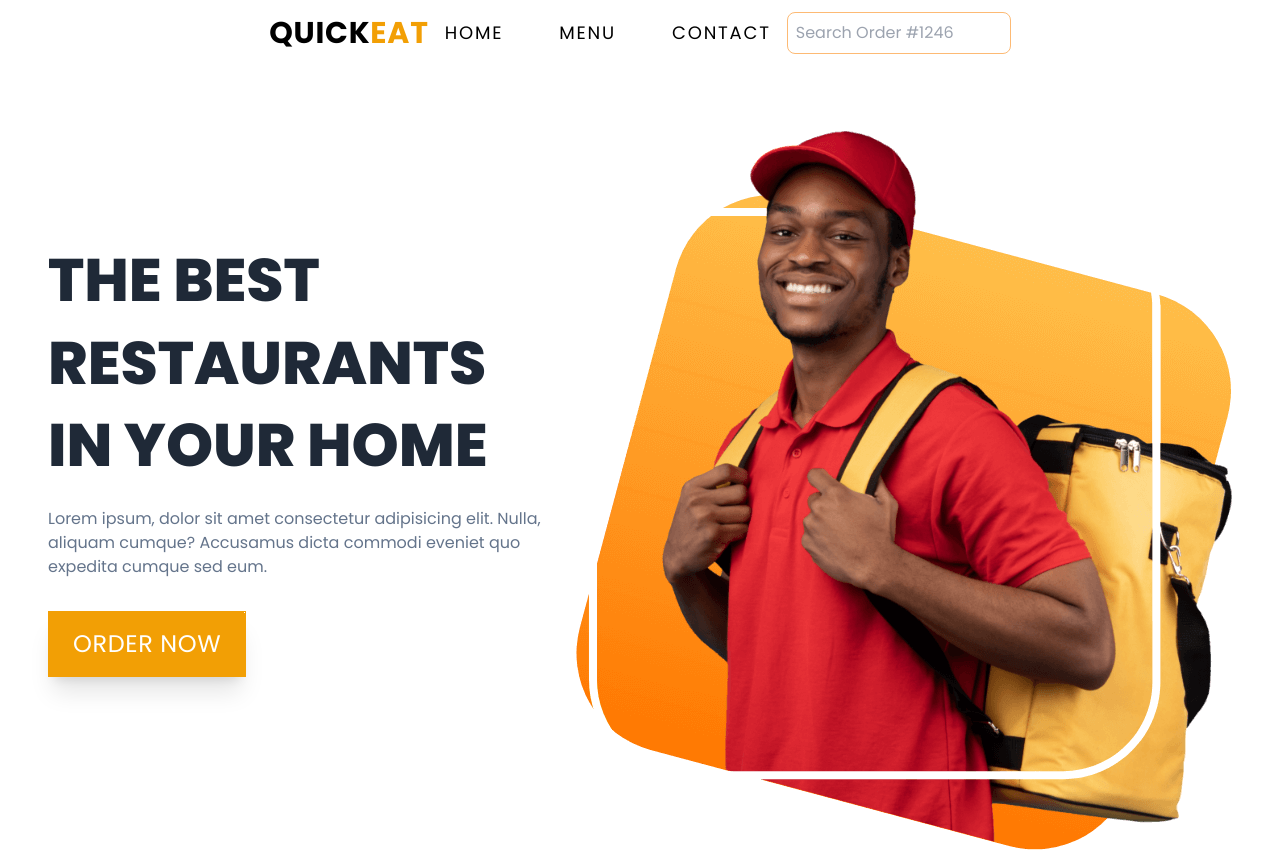
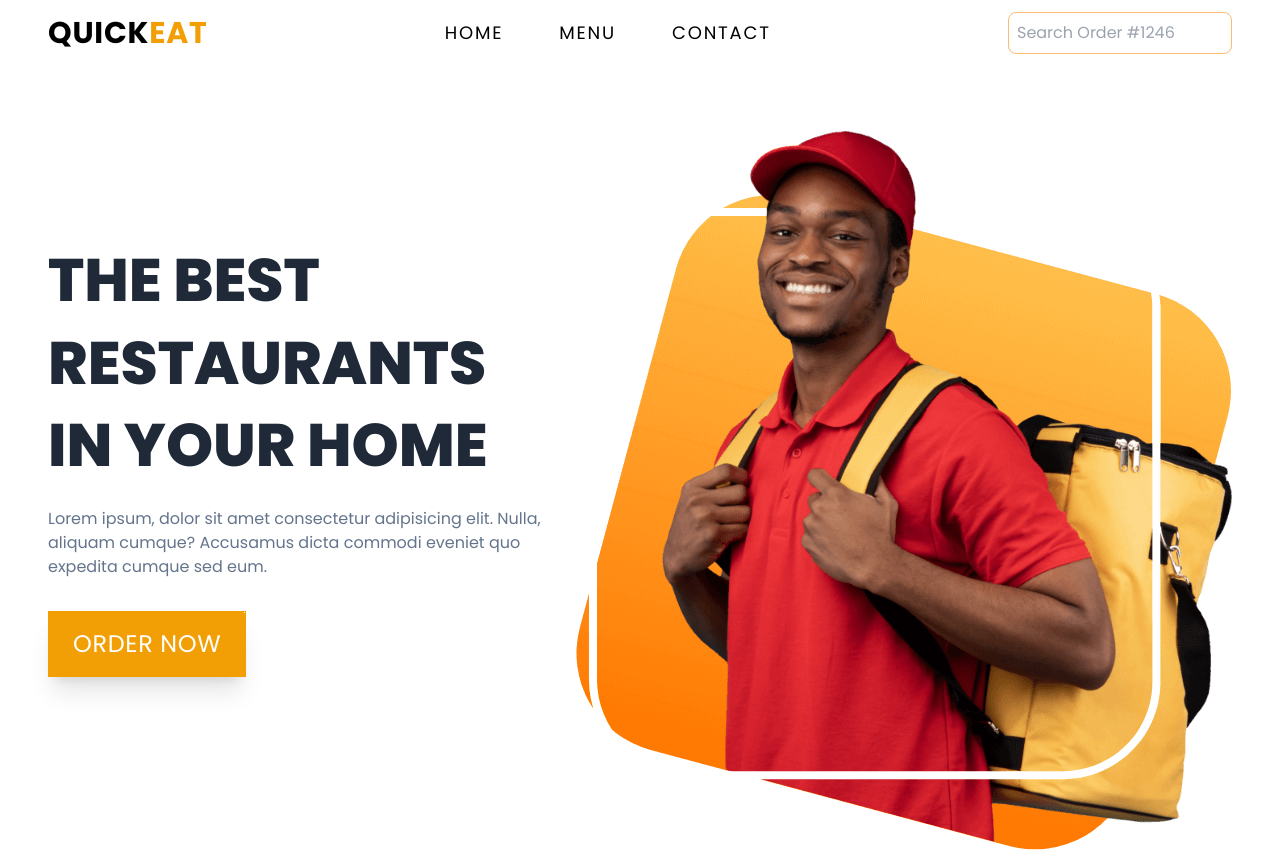
Before and after one commit to HasithKovinda/pizzify, a React (Vite) app: page / in a window 1280 px wide. Shown: the top 852 px of the page. Built offline with nearby package versions, Linux system fonts and the light colour scheme.

Commit message:
fixed stylig issue in navbar

```diff
--- a/src/components/AppLayout.tsx
+++ b/src/components/AppLayout.tsx
@@ -2,7 +2,6 @@ import { Outlet, useNavigation } from "react-router-dom";
 import NavBar from "./NavBar";
 import Footer from "./Footer";
 import Loading from "./Loading";
-import Model from "./Model";
 
 function AppLayout() {
   const navigation = useNavigation();
@@ -10,7 +9,6 @@ function AppLayout() {
 
   return (
     <div className="grid min-h-screen grid-rows-[auto_1fr_auto]">
-      {/* <Model /> */}
       {isLoading && <Loading />}
       <NavBar />
       <Outlet />
--- a/src/components/NavBar.tsx
+++ b/src/components/NavBar.tsx
@@ -13,6 +13,7 @@ function NavBar() {
   );
   const [showSideBar, setShowSideBar] = useState(false);
   return (
+    <header>
       <nav className="md:flex md:items-center md:justify-between max-w-screen-2xl md:mx-auto px-12  py-3">
         <div className="flex items-center justify-between py-4 md:p-0">
           <h1 className="font-sans text-3xl font-bold tracking-wide uppercase">
@@ -29,7 +30,6 @@ function NavBar() {
           <NavLink to="/contact">Contact </NavLink>
           {totalQuantity ? (
             <NavLink to="/cart" classNames="flex text-primary gap-3">
-            {" "}
               <span>Cart</span>
               <BiCart className="text-2xl" />
               <span>{totalQuantity}</span>
@@ -39,7 +39,9 @@ function NavBar() {
         <div className="flex items-center text-zinc-600 gap-2">
           <SearchOrder />
           {userName && (
-          <span className="text-2xl font-semibold capitalize">{userName}</span>
+            <span className="text-2xl font-semibold capitalize">
+              {userName}
+            </span>
           )}
         </div>
         <aside
@@ -70,6 +72,7 @@ function NavBar() {
           </ul>
         </aside>
       </nav>
+    </header>
   );
 }
 
```
Lines whose indentation alone changed are shown as unchanged.
